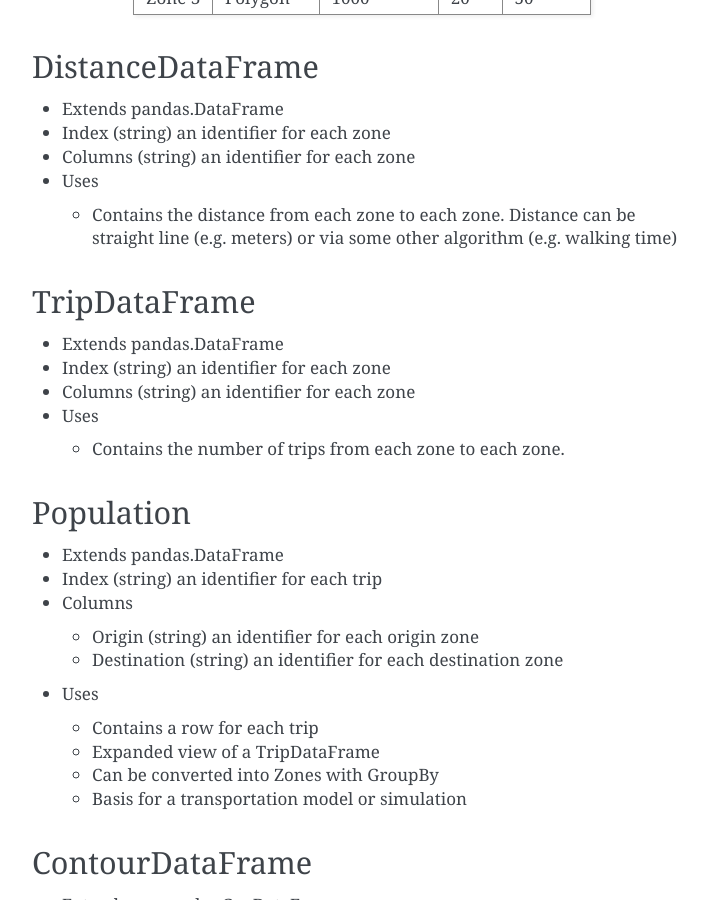
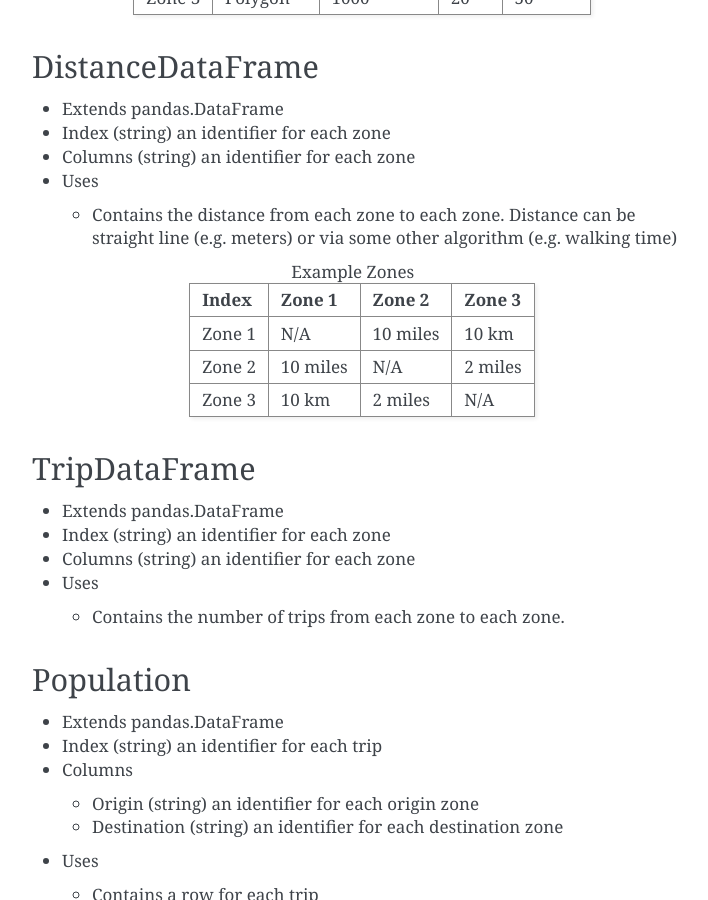
Before and after one commit to davidbailey/dpd, a Sphinx documentation site: the page built from docs/modeling_classes.rst, in a window 1280 px wide and 900 px high, scrolled down 683 px. Shown: the whole window, without its empty margins (388-1096 px from the left). Built offline with Sphinx 7.4.7, drawn with Linux system fonts in a browser that asks for light colours; pages that are not in the unit, such as notebooks, are missing from menus; the version number is read from the project's files by our own code.

Commit message:
Update modeling_classes.rst

```diff
--- a/docs/modeling_classes.rst
+++ b/docs/modeling_classes.rst
@@ -35,6 +35,13 @@ DistanceDataFrame
 * Uses
 
   * Contains the distance from each zone to each zone. Distance can be straight line (e.g. meters) or via some other algorithm (e.g. walking time)
+
+.. csv-table:: Example Zones
+   :header: "Index", "Zone 1", "Zone 2", "Zone 3"
+
+   "Zone 1", "N/A", "10 miles", "10 km"
+   "Zone 2", "10 miles", "N/A", "2 miles"
+   "Zone 3", "10 km", "2 miles", "N/A"
 
 TripDataFrame
 -----------
```
